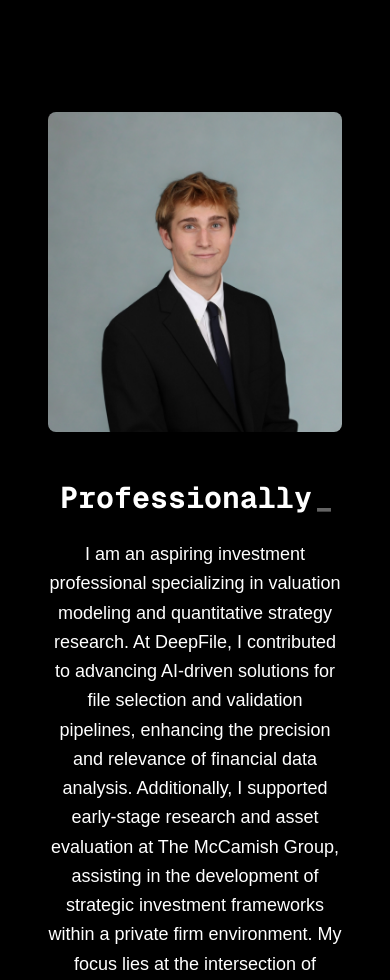
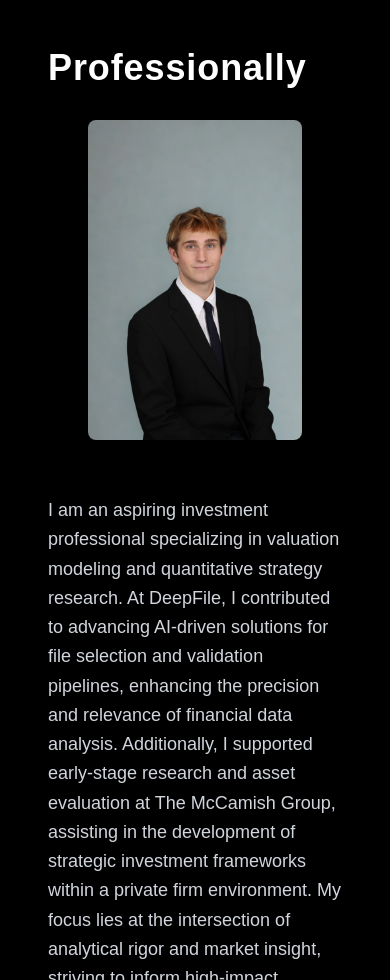
Before and after one commit to WilliamANeild/williamaneild.com, a Next.js app: page / in a window 390 px wide. Shown: the part 1020-2000 px from the top of the page. Built offline with nearby package versions, Linux system fonts and the light colour scheme.

Commit message:
feat: update About section layout, typography, animations

```diff
--- a/src/app/about.tsx
+++ b/src/app/about.tsx
@@ -1,42 +1,199 @@
 "use client";
 
-import { useEffect, useRef, useState } from "react";
-import Image from "next/image";
-import { Typewriter } from "react-simple-typewriter";
+import { useEffect, useRef, useState, type ReactNode } from "react";
 
-const aboutSections = [
-  {
-    id: "professional",
-    title: "Professionally",
-    typedWords: ["Professionally"],
-    text: `I am an aspiring investment professional specializing in valuation modeling and quantitative strategy research. At DeepFile, I contributed to advancing AI-driven solutions for file selection and validation pipelines, enhancing the precision and relevance of financial data analysis. Additionally, I supported early-stage research and asset evaluation at The McCamish Group, assisting in the development of strategic investment frameworks within a private firm environment. My focus lies at the intersection of analytical rigor and market insight, striving to inform high-impact financial decisions.`,
-    imageSrc: "/AboutMeImage.webp",
-    imageAlt: "Professional Headshot",
-    textOnLeft: true,
-  },
-  {
-    id: "academic",
-    title: "Academically",
-    typedWords: ["Academically"],
-    text: `I am pursuing a B.S. in Computer Science and a joint B.A. in Economics and Mathematics at Emory University. At Algory Capital, I progressed from quantitative researcher to portfolio manager, leading volatility-based equity and options strategies and developing cointegrated pair trading models. I serve as a Team Lead at the Emory Economics Investment Forum, directing research on public equities in healthcare and biotech. Additionally, I actively contribute to RISE, where I help build financial models and support stock pitch evaluations. My academic journey is focused on applying quantitative methods and interdisciplinary collaboration to solve real-world financial problems.`,
-    imageSrc: "/LiamNeildAlgoryPMheadshot.png",
-    imageAlt: "Academic Image",
-    textOnLeft: false,
-  },
-  {
-    id: "personal",
-    title: "Personally",
-    typedWords: ["Personally"],
-    text: `Away from academics and finance I serve as Social Chair for the SAE fraternity where I enjoy organizing events and building connections with others. I am a big fan of the New York Knicks and try to catch their games whenever I can. When I am not watching basketball I spend time playing tennis and squash which are two sports I really enjoy because they keep me active and allow me to compete in a fun way. Golf and Texas Hold’em are activities I use to relax and unwind after busy days. Grilling is something I am really passionate about — it gives me the chance to bring friends together, enjoy good food, and have a great time.`,
-    imageSrc: "/PersonallyImage.JPG",
-    imageAlt: "Personal Image",
-    textOnLeft: true,
-  },
-];
+export default function About() {
+  return (
+    <div className="text-white min-h-screen font-lora pt-12">
+      {/* Page Header */}
+      <h1 className="text-5xl font-mono font-bold tracking-wide text-center mb-12">
+        About Me
+      </h1>
 
-// Fade-in paragraph component
-const FadeInParagraph = ({ children }: { children: React.ReactNode }) => {
-  const ref = useRef<HTMLParagraphElement>(null);
+      <div className="px-6">
+        {/* Professionally Section */}
+        <Section id="professional">
+          <SectionTitle>Professionally</SectionTitle>
+          <div className="flex flex-col md:flex-row gap-10 items-center">
+            <ImageSlideIn direction="left" delay={0.2}>
+              <Image src="/AboutMeImage.webp" alt="Professional Headshot" />
+            </ImageSlideIn>
+            <TextFadeUp delay={0.4}>
+              <Paragraph>
+                I am an aspiring investment professional specializing in valuation modeling and quantitative strategy research. At DeepFile, I contributed to advancing AI-driven solutions for file selection and validation pipelines, enhancing the precision and relevance of financial data analysis. Additionally, I supported early-stage research and asset evaluation at The McCamish Group, assisting in the development of strategic investment frameworks within a private firm environment. My focus lies at the intersection of analytical rigor and market insight, striving to inform high-impact financial decisions.
+              </Paragraph>
+            </TextFadeUp>
+          </div>
+        </Section>
+
+        {/* Academically Section */}
+        <Section id="academic">
+          <SectionTitle>Academically</SectionTitle>
+          <div className="flex flex-col md:flex-row gap-10 items-center">
+            <ImageSlideIn direction="left" delay={0.2}>
+              <Image src="/LiamNeildAlgoryPMheadshot.png" alt="Academic Headshot" />
+            </ImageSlideIn>
+            <TextFadeUp delay={0.4}>
+              <Paragraph>
+                I am pursuing a B.S. in Computer Science and a joint B.A. in Economics and Mathematics at Emory University. At Algory Capital, I progressed from quantitative researcher to portfolio manager, leading volatility-based equity and options strategies and developing cointegrated pair trading models. I serve as a Team Lead at the Emory Economics Investment Forum, directing research on public equities in healthcare and biotech. Additionally, I actively contribute to RISE, where I help build financial models and support stock pitch evaluations. My academic journey is focused on applying quantitative methods and interdisciplinary collaboration to solve real-world financial problems.
+              </Paragraph>
+            </TextFadeUp>
+          </div>
+        </Section>
+
+        {/* Personally Section */}
+        <Section id="personal">
+          <SectionTitle>Personally</SectionTitle>
+          <div className="flex flex-col md:flex-row gap-10 items-center">
+            <ImageSlideIn direction="left" delay={0.2}>
+              <Image src="/PersonallyImage.JPG" alt="Personal Headshot" />
+            </ImageSlideIn>
+            <TextFadeUp delay={0.4}>
+              <Paragraph>
+                Away from academics and finance I serve as Social Chair for the SAE fraternity where I enjoy organizing events and building connections with others. I am a big fan of the New York Knicks and try to catch their games whenever I can. When I am not watching basketball I spend time playing tennis and squash which are two sports I really enjoy because they keep me active and allow me to compete in a fun way. Golf and Texas Hold’em are activities I use to relax and unwind after busy days. Grilling is something I am really passionate about — it gives me the chance to bring friends together, enjoy good food, and have a great time.
+              </Paragraph>
+            </TextFadeUp>
+          </div>
+        </Section>
+      </div>
+    </div>
+  );
+}
+
+// Reusable Section Component (with scroll animation)
+function Section({ id, children }: { id: string; children: ReactNode }) {
+  const ref = useRef<HTMLElement>(null);
+  const [isVisible, setIsVisible] = useState(false);
+
+  useEffect(() => {
+    const observer = new IntersectionObserver(
+      ([entry]) => {
+        if (entry.isIntersecting) {
+          setIsVisible(true);
+          observer.disconnect();
+        }
+      },
+      { threshold: 0.1 }
+    );
+
+    if (ref.current) observer.observe(ref.current);
+    return () => observer.disconnect();
+  }, []);
+
+  return (
+    <section
+      ref={ref}
+      id={id}
+      className={`py-20 px-6 transition-all duration-1000 transform ${
+        isVisible ? 'translate-y-0 opacity-100' : 'translate-y-10 opacity-0'
+      }`}
+    >
+      {children}
+    </section>
+  );
+}
+
+// Animated Section Title with Line Draw Effect
+function SectionTitle({ children }: { children: ReactNode }) {
+  const ref = useRef<HTMLHeadingElement>(null);
+  const [isDrawn, setIsDrawn] = useState(false);
+
+  useEffect(() => {
+    const observer = new IntersectionObserver(
+      ([entry]) => {
+        if (entry.isIntersecting) {
+          setIsDrawn(true);
+          observer.disconnect();
+        }
+      },
+      { threshold: 0.3 }
+    );
+
+    if (ref.current) observer.observe(ref.current);
+    return () => observer.disconnect();
+  }, []);
+
+  return (
+    <h2
+      ref={ref}
+      className={`text-4xl font-bold mb-8 relative inline-block tracking-wide opacity-0 transition-all duration-700 ${
+        isDrawn ? 'opacity-100 translate-y-0' : 'translate-y-2'
+      }`}
+    >
+      {children}
+      <svg
+        className="absolute -bottom-3 left-0 w-full max-w-xl h-1.5 overflow-visible"
+        viewBox="0 0 100 5"
+        preserveAspectRatio="none"
+      >
+        <path
+          d="M0,2.5 H100"
+          fill="none"
+          stroke="url(#gradient)"
+          strokeWidth="2"
+          strokeDasharray="100"
+          strokeDashoffset={isDrawn ? 0 : 100}
+          className="transition-all duration-1000 ease-out"
+        />
+        <defs>
+          <linearGradient id="gradient" x1="0%" y1="0%" x2="100%" y2="0%">
+            <stop offset="0%" stopColor="#ffffff" />
+            <stop offset="50%" stopColor="#9ca3af" />
+            <stop offset="100%" stopColor="#ffffff" />
+          </linearGradient>
+        </defs>
+      </svg>
+    </h2>
+  );
+}
+
+// Reusable Image Component (normal portrait sizing)
+function Image({ src, alt }: { src: string; alt: string }) {
+  return (
+    <div className="relative w-full md:w-64 h-80 rounded-lg overflow-hidden shadow-lg">
+      <img src={src} alt={alt} className="object-cover w-full h-full" />
+    </div>
+  );
+}
+
+// Slide-In Animation Wrapper
+function ImageSlideIn({ children, direction = "left", delay = 0 }: { children: ReactNode; direction?: string; delay?: number }) {
+  const ref = useRef<HTMLDivElement>(null);
+  const [isVisible, setIsVisible] = useState(false);
+
+  useEffect(() => {
+    const observer = new IntersectionObserver(
+      ([entry]) => {
+        if (entry.isIntersecting) {
+          setIsVisible(true);
+          observer.disconnect();
+        }
+      },
+      { threshold: 0.2 }
+    );
+
+    if (ref.current) observer.observe(ref.current);
+    return () => observer.disconnect();
+  }, []);
+
+  const translateClass = direction === "left" ? '-translate-x-10' : 'translate-x-10';
+
+  return (
+    <div
+      ref={ref}
+      className={`transform transition-all duration-700 ease-out ${
+        isVisible ? 'translate-x-0 opacity-100' : `${translateClass} opacity-0`
+      }`}
+      style={{ transitionDelay: `${delay}s` }}
+    >
+      {children}
+    </div>
+  );
+}
+
+// Fade-Up Animation Wrapper
+function TextFadeUp({ children, delay = 0 }: { children: ReactNode; delay?: number }) {
+  const ref = useRef<HTMLDivElement>(null);
   const [isVisible, setIsVisible] = useState(false);
 
   useEffect(() => {
@@ -55,109 +212,19 @@ const FadeInParagraph = ({ children }: { children: React.ReactNode }) => {
   }, []);
 
   return (
-    <p
+    <div
       ref={ref}
-      className={`text-lg leading-relaxed opacity-0 transition-opacity duration-700 ${
-        isVisible ? "opacity-100" : ""
+      className={`opacity-0 transition-all duration-700 translate-y-4 ${
+        isVisible ? 'opacity-100 translate-y-0' : ''
       }`}
+      style={{ transitionDelay: `${delay}s` }}
     >
       {children}
-    </p>
-  );
-};
-
-// Individual About Section
-const AboutSection = ({
-  id,
-  title,
-  typedWords,
-  text,
-  imageSrc,
-  imageAlt,
-  textOnLeft,
-}: {
-  id: string;
-  title: string;
-  typedWords: string[];
-  text: string;
-  imageSrc: string;
-  imageAlt: string;
-  textOnLeft: boolean;
-}) => {
-  const [hasTyped, setHasTyped] = useState(false);
-  const sectionRef = useRef<HTMLElement>(null);
-  const [isVisible, setIsVisible] = useState(false);
-
-  useEffect(() => {
-    const observer = new IntersectionObserver(
-      ([entry]) => {
-        if (entry.isIntersecting) {
-          setIsVisible(true);
-          observer.disconnect();
-        }
-      },
-      { threshold: 0.2 }
-    );
-
-    if (sectionRef.current) observer.observe(sectionRef.current);
-    return () => observer.disconnect();
-  }, []);
-
-  return (
-    <section
-      id={id}
-      ref={sectionRef}
-      className={`w-full flex flex-col md:flex-row items-center justify-center py-16 px-6 gap-12 max-w-6xl mx-auto ${
-        !textOnLeft ? "md:flex-row-reverse" : ""
-      }`}
-    >
-      {/* Image */}
-      <div className="w-full md:w-1/2 flex justify-center">
-        <div className="relative w-full max-w-md h-80 rounded-lg overflow-hidden shadow-lg">
-          <Image
-            src={imageSrc}
-            alt={imageAlt}
-            fill
-            className="object-cover"
-            sizes="(max-width: 768px) 100vw, 50vw"
-          />
-        </div>
-      </div>
-
-      {/* Text Content */}
-      <div className="w-full md:w-1/2 text-center md:text-left">
-        <h2 className="text-3xl sm:text-4xl font-mono font-bold mb-6">
-          {isVisible && !hasTyped ? (
-            <Typewriter
-              words={typedWords}
-              loop={1}
-              cursor
-              cursorStyle="_"
-              typeSpeed={70}
-              deleteSpeed={40}
-              delaySpeed={1000}
-              onLoopDone={() => setHasTyped(true)}
-            />
-          ) : (
-            <span>{title}</span>
-          )}
-        </h2>
-        {isVisible && <FadeInParagraph>{text}</FadeInParagraph>}
-      </div>
-    </section>
-  );
-};
-
-// Main About Component
-export default function About() {
-  return (
-    <section className="py-20 px-6 bg-black text-white">
-      <div className="container mx-auto text-center max-w-4xl">
-        <h1 className="text-5xl font-mono font-bold tracking-wide mb-12">Get to know me...</h1>
-        {aboutSections.map((section) => (
-          <AboutSection key={section.id} {...section} />
-        ))}
-      </div>
-    </section>
+    </div>
   );
 }
+
+// Animated Paragraph Component
+function Paragraph({ children }: { children: ReactNode }) {
+  return <p className="text-lg font-medium leading-relaxed text-gray-300">{children}</p>;
+}
```
